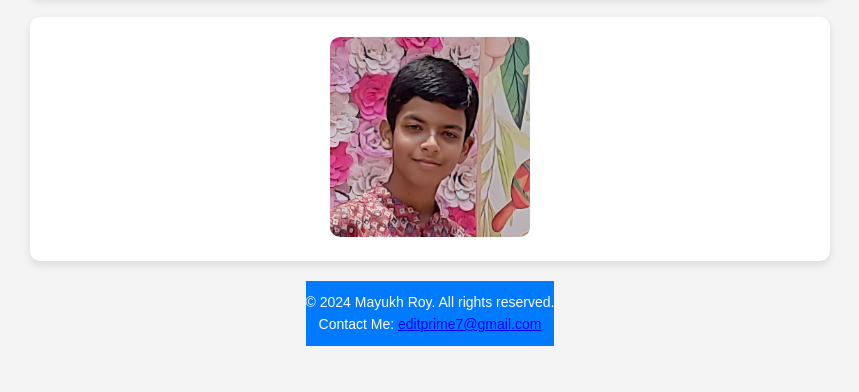
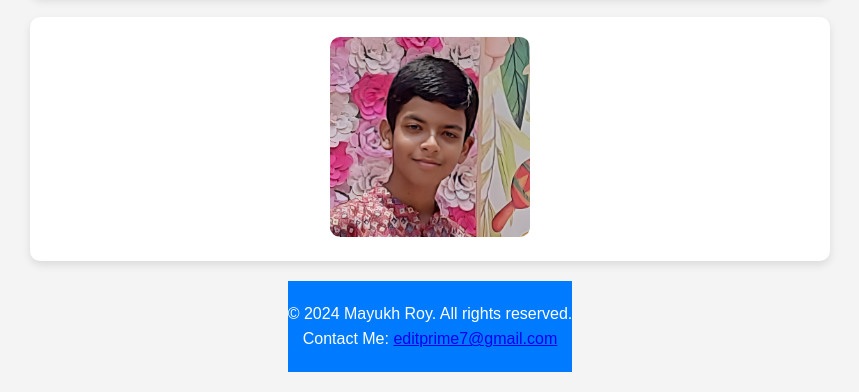
Before and after one commit to edit-bossz/My-First-Website, a plain HTML site: page index.html in a window 1280 px wide. Shown: the part 1041-1433 px from the top of the page, without its empty margins (210-1069 px from the left). Before the commit the page ends 1407 px from the top, so only its background shows below. Drawn offline with Linux system fonts and the light colour scheme.

Commit message:
Auto commit

```diff
--- a/style.css
+++ b/style.css
@@ -158,10 +158,11 @@ p {
 /* Footer styling */
 .footer {
     text-align: center;
-    padding: 10px 0;
+    padding: 20px 0;  /* Increase padding for more space */
     background-color: #007bff;
     color: white;
-    font-size: 14px;
+    font-size: 16px;  /* Increase font size */
+    line-height: 1.6;  /* Increase line height */
 }
 
 /* Mobile-specific contact button */
```
